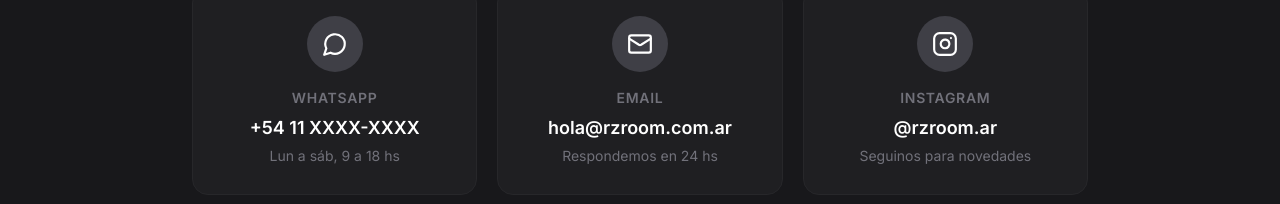
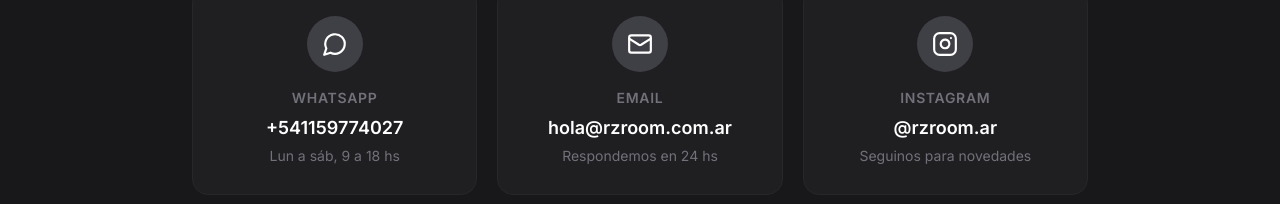
Before and after one commit to valentinrz14/rz-home, a Next.js app: page / in a window 1280 px wide. Shown: the part 5758-5962 px from the top of the page. Built offline with nearby package versions, Linux system fonts and the light colour scheme; no server answers.

Commit message:
fix: update WhatsApp contact details in ContactSection component

```diff
--- a/src/components/home/ContactSection.tsx
+++ b/src/components/home/ContactSection.tsx
@@ -19,8 +19,8 @@
             {
               icon: MessageCircle,
               label: "WhatsApp",
-              value: "+54 11 XXXX-XXXX",
-              href: "https://wa.me/54911XXXXXXXX",
+              value: "+541159774027",
+              href: "https://wa.me/5491159774027",
               description: "Lun a sáb, 9 a 18 hs",
             },
             {
```
